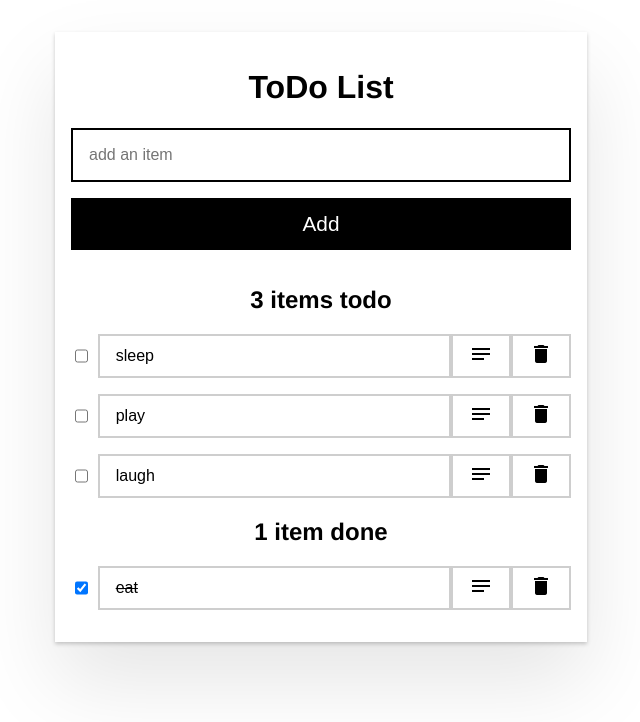
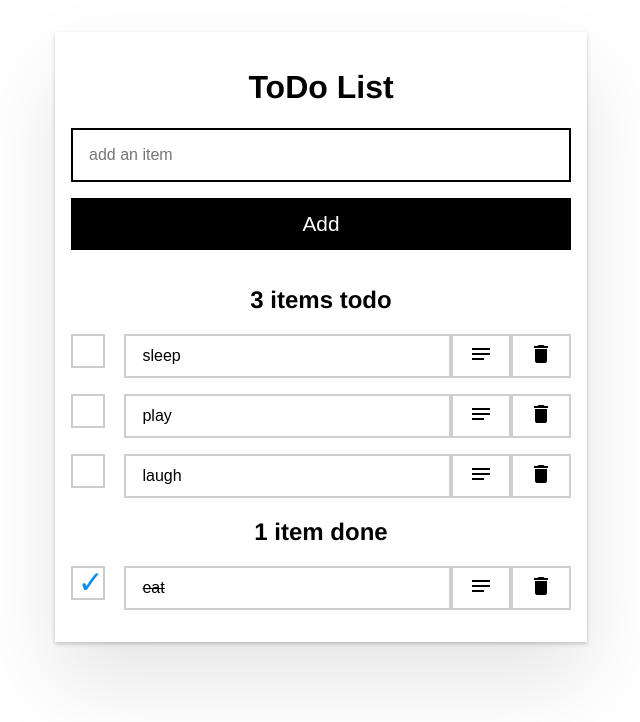
Before and after one commit to aiiiitg/angular-ivy-juuzzy, an Angular app: page / in a window 1280 px wide. Shown: the top 722 px of the page, without its empty margins (319-959 px from the left). Built offline with nearby package versions, Linux system fonts and the light colour scheme.

Commit message:
1 file modified

```diff
--- a/src/styles.css
+++ b/src/styles.css
@@ -71,3 +71,62 @@ body {
 .btn-primary:active {
   background-color: #212020;
 }
+
+checkbox-wrapper {
+  margin: .5rem 0;
+}
+
+/* Custom checkboxes
+Adapted from https://css-tricks.com/the-checkbox-hack/#custom-designed-radio-buttons-and-checkboxes */
+
+/* Base for label styling */
+[type="checkbox"]:not(:checked),
+[type="checkbox"]:checked {
+  position: absolute;
+  left: -9999px;
+}
+[type="checkbox"]:not(:checked) + label,
+[type="checkbox"]:checked + label {
+  position: relative;
+  padding-left: 1.95em;
+  cursor: pointer;
+}
+
+/* checkbox aspect */
+[type="checkbox"]:not(:checked) + label:before,
+[type="checkbox"]:checked + label:before {
+  content: '';
+  position: absolute;
+  left: 0; top: 0;
+  width: 1.25em; height: 1.25em;
+  border: 2px solid #ccc;
+  background: #fff;
+}
+
+/* checked mark aspect */
+[type="checkbox"]:not(:checked) + label:after,
+[type="checkbox"]:checked + label:after {
+  content: '\2713\0020';
+  position: absolute;
+  top: .15em; left: .22em;
+  font-size: 1.3em;
+  line-height: 0.8;
+  color: #0d8dee;
+  transition: all .2s;
+  font-family: 'Lucida Sans Unicode', 'Arial Unicode MS', Arial;
+}
+/* checked mark aspect changes */
+[type="checkbox"]:not(:checked) + label:after {
+  opacity: 0;
+  transform: scale(0);
+}
+[type="checkbox"]:checked + label:after {
+  opacity: 1;
+  transform: scale(1);
+}
+
+/* accessibility */
+[type="checkbox"]:checked:focus + label:before,
+[type="checkbox"]:not(:checked):focus + label:before {
+  border: 2px dotted blue;
+}
```
